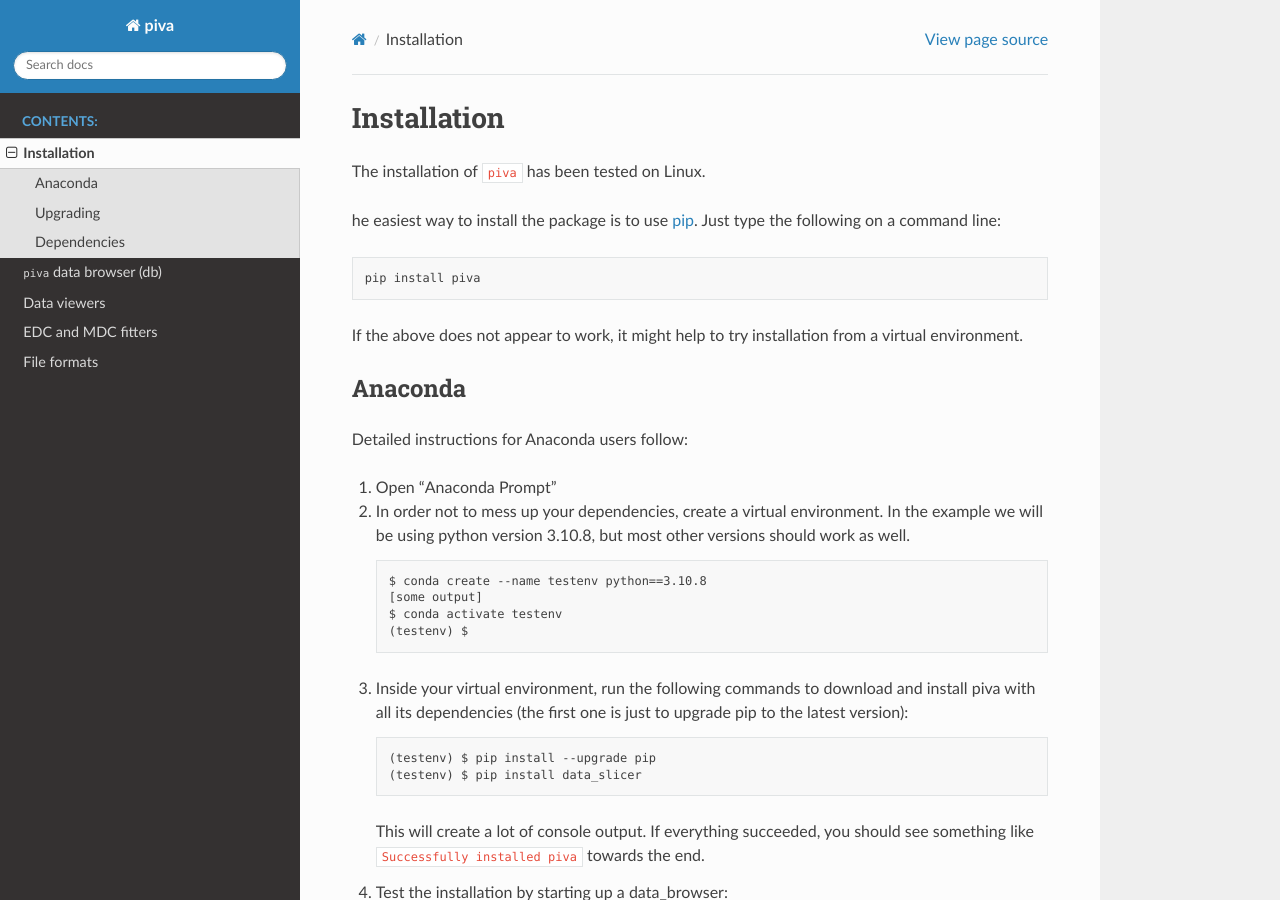
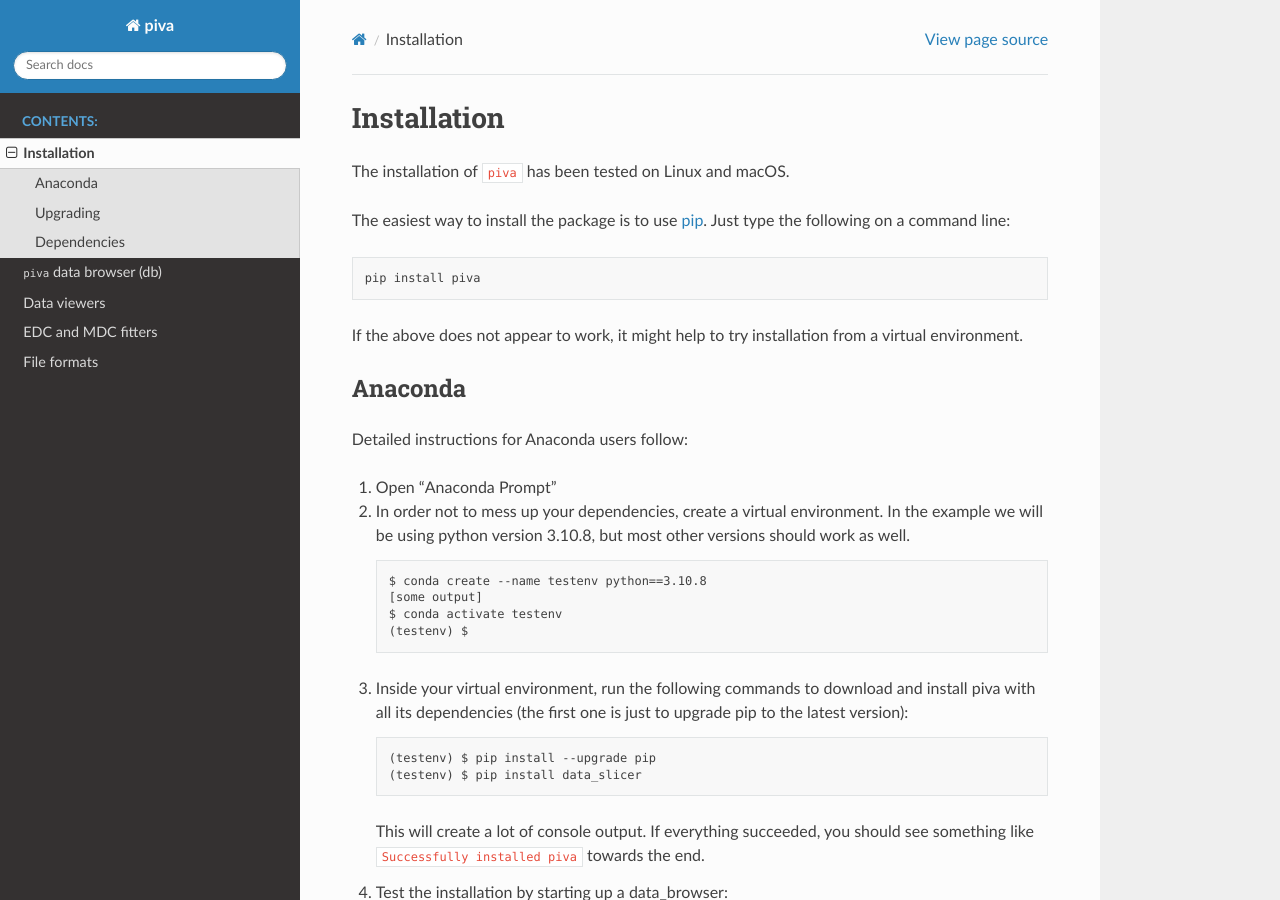
Before and after one commit to pudeIko/piva, a Sphinx documentation site: the page built from doc/source/installation.rst, in a window 1280 px wide and 900 px high. Built offline with Sphinx 7.4.7 and the Read the Docs theme 2.0.0, drawn with Linux system fonts in a browser that asks for light colours.

Commit message:
Doc: typos

```diff
--- a/doc/source/installation.rst
+++ b/doc/source/installation.rst
@@ -1,9 +1,9 @@
 Installation
 ============
 
-The installation of ``piva`` has been tested on Linux.
+The installation of ``piva`` has been tested on Linux and macOS.
 
-he easiest way to install the package is to use
+The easiest way to install the package is to use
 `pip <https://pip.pypa.io/en/stable/>`_. Just type the following on a command
 line::
 
```
